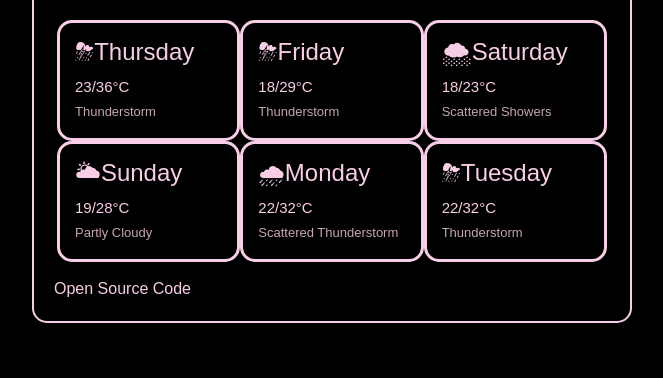
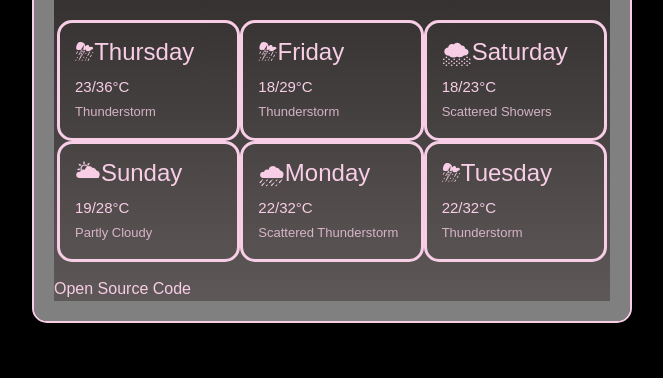
Before and after one commit to ESedrak/Weather-App, a plain HTML site: page index.html in a window 1280 px wide. Shown: the part 422-800 px from the top of the page, without its empty margins (308-971 px from the left). Drawn offline with nearby package versions, Linux system fonts and the light colour scheme.

Commit message:
Testing new background colors

```diff
--- a/src/styles.css
+++ b/src/styles.css
@@ -97,6 +97,9 @@ ul {
   max-width: 600px;
   border: 2px solid rgb(247, 206, 230);
   border-radius: 15px;
+  background-clip: content-box, padding-box;
+  background-image: linear-gradient(to bottom, black, rgb(97, 90, 90)),
+    linear-gradient(to bottom, grey 0%, grey 100%);
 }
 
 .weather-icon {
```
